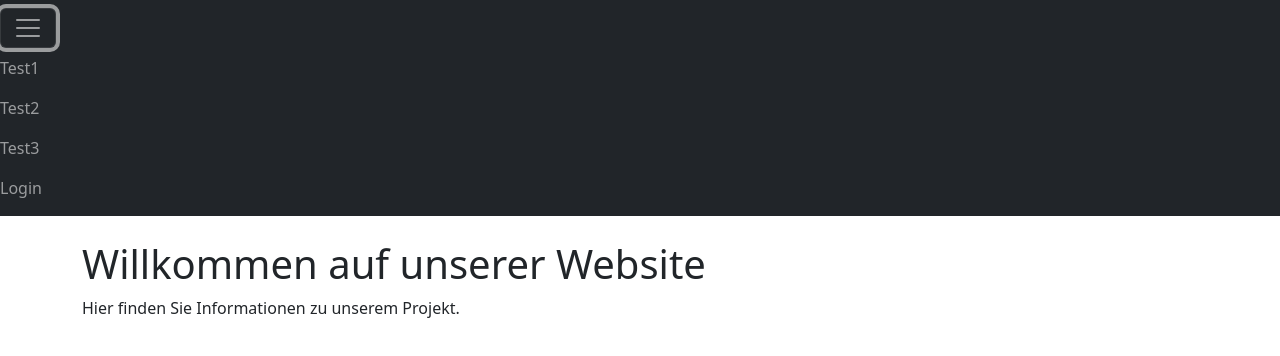
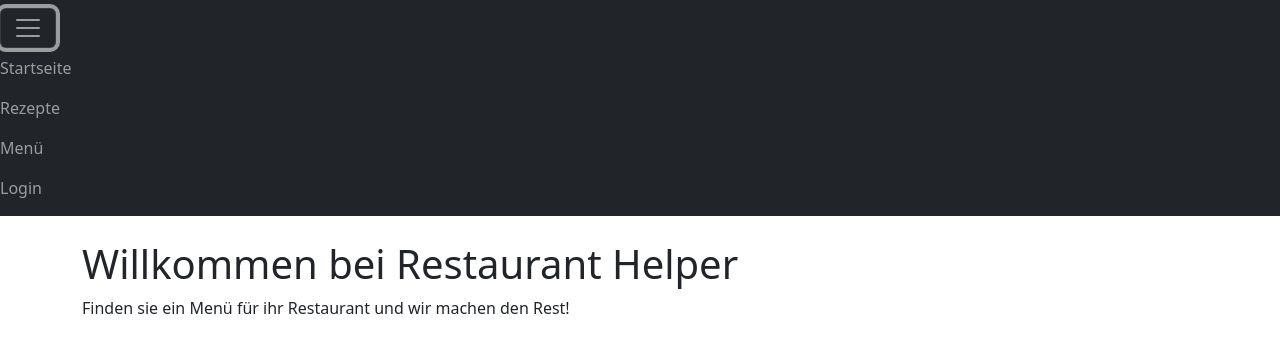
Before and after one commit to C9Tom/WebApp-DHBW-Heilbronn, a plain HTML site: page index.html in a window 1280 px wide. Both pictures are taken after a click on the button "Toggle navigation". Drawn offline with nearby package versions, Linux system fonts and the light colour scheme.

```diff
--- a/index.html
+++ b/index.html
@@ -4,9 +4,9 @@
 <head>
     <meta charset="UTF-8">
     <meta http-equiv="X-UA-Compatible" content="IE=edge">
-    <meta name="description" content="Beschreibung der Website">
+    <meta name="description" content="Hier können sie einfach Men&uuml;s zusammenstellen und passende Rezepte für jedes Gericht finden">
     <meta name="viewport" content="width=device-width, initial-scale=1.0">
-    <title>Meine WebApp</title>
+    <title>Restaurant Helper</title>
     <!-- Bootstrap CSS -->
     <link href="https://cdn.jsdelivr.net/npm/bootstrap@5.3.2/dist/css/bootstrap.min.css" rel="stylesheet" integrity="sha384-T3c6CoIi6uLrA9TneNEoa7RxnatzjcDSCmG1MXxSR1GAsXEV/Dwwykc2MPK8M2HN" crossorigin="anonymous">
     <script src="https://cdn.jsdelivr.net/npm/bootstrap@5.3.2/dist/js/bootstrap.bundle.min.js" integrity="sha384-C6RzsynM9kWDrMNeT87bh95OGNyZPhcTNXj1NW7RuBCsyN/o0jlpcV8Qyq46cDfL" crossorigin="anonymous"></script>
@@ -24,9 +24,9 @@
       <!-- Dropdown-Menü -->
       <div class="collapse navbar-collapse" id="navbarToggleExternalContent">
         <div class="navbar-nav ml-auto">
-          <a class="nav-item nav-link" href="#" id="test1Link">Test1</a>
-          <a class="nav-item nav-link" href="#" id="test2Link">Test2</a>
-          <a class="nav-item nav-link" href="#" id="test3Link">Test3</a>
+          <a class="nav-item nav-link" href="#" id="test1Link">Startseite</a>
+          <a class="nav-item nav-link" href="#" id="test2Link">Rezepte</a>
+          <a class="nav-item nav-link" href="#" id="test3Link">Men&uuml;</a>
           <a class="nav-item nav-link" href="#" id="loginLink">Login</a>
         </div>
       </div>
@@ -35,8 +35,8 @@
 
 
 <div class="container mt-4">
-    <h1>Willkommen auf unserer Website</h1>
-    <p>Hier finden Sie Informationen zu unserem Projekt.</p>
+    <h1>Willkommen bei Restaurant Helper</h1>
+    <p>Finden sie ein Men&uuml; f&uuml;r ihr Restaurant und wir machen den Rest!</p>
 
     <!-- Hier können Sie Ihren Content einfügen -->
 
```
